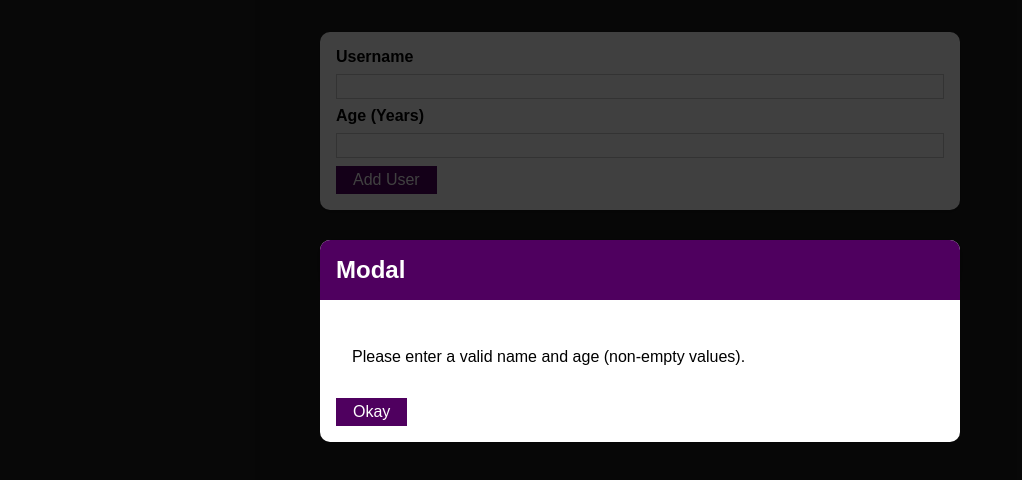
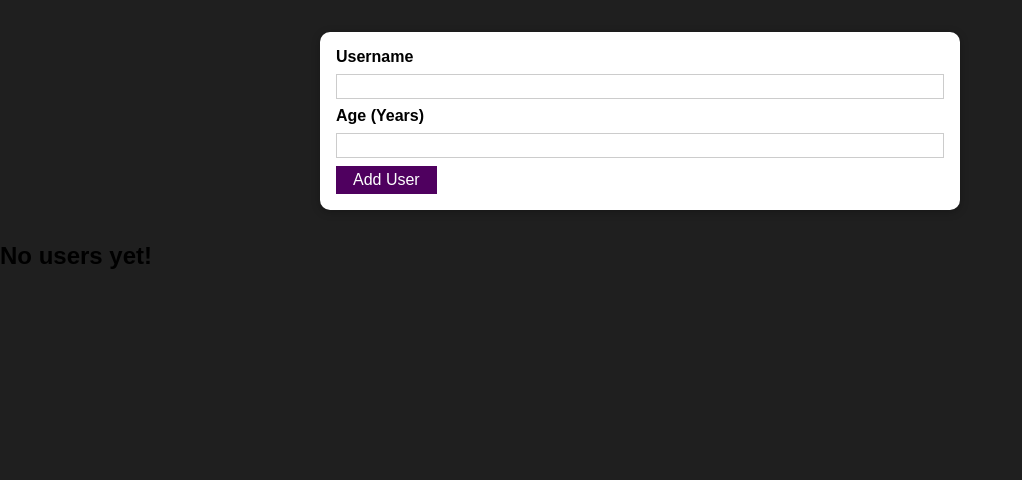
Before and after one commit to darienaxelll/NewUserProject, a React (Create React App) app: page / in a window 1280 px wide. Shown: the top 480 px of the page, without its empty margins (0-1022 px from the left). Built offline with nearby package versions, Linux system fonts and the light colour scheme.

Commit message:
added validity to inputs

```diff
--- a/src/App.js
+++ b/src/App.js
@@ -1,7 +1,6 @@
 import { useState } from "react";
-import AddUser from "./components/AddUser.js";
-import UsersList from "./components/UsersList.js";
-import ErrorModal from "./UI/ErrorModal.js";
+import AddUser from "./components/Users/AddUser";
+import UsersList from "./components/Users/UsersList";
 
 function App() {
   const [users, setUsers] = useState([]);
@@ -12,13 +11,14 @@ function App() {
     });
   };
 
-  console.log(users.length);
-
   return (
     <div>
       <AddUser onAddUser={addUserHandler} />
-      <UsersList users={users} />
-      <ErrorModal />
+      {users.length === 0 ? (
+        <h2>No users yet!</h2>
+      ) : (
+        <UsersList users={users} />
+      )}
     </div>
   );
 }
--- a/src/UI/ErrorModal.js
+++ b/src/components/UI/ErrorModal.js
@@ -2,7 +2,7 @@ import Button from "./Button";
 import Card from "./Card.js";
 import classes from "./ErrorModal.module.css";
 
-const ErrorModal = () => {
+const ErrorModal = (props) => {
   return (
     <div className={classes.backdrop}>
       <Card className={classes.modal}>
--- a/src/components/AddUser.js
+++ b/src/components/Users/AddUser.js
@@ -1,6 +1,7 @@
 import { useState } from "react";
 import Button from "../UI/Button";
 import Card from "../UI/Card";
+import ErrorModal from "../UI/ErrorModal";
 import classes from "./AddUser.module.css";
 
 const AddUser = (props) => {
@@ -23,10 +24,14 @@ const AddUser = (props) => {
       age: age,
     };
 
-    props.onAddUser(newUser);
+    if (username.length === 0 || age.length <= 0) {
+      console.log("Invalid inputs");
+    } else {
+      props.onAddUser(newUser);
 
-    setUsername("");
-    setAge("");
+      setUsername("");
+      setAge("");
+    }
   };
 
   return (
@@ -34,7 +39,7 @@ const AddUser = (props) => {
       <form onSubmit={submitHandler}>
         <label htmlFor="username">Username</label>
         <input
-          id="usernAame"
+          id="username"
           type="text"
           onChange={usernameHandler}
           value={username}
```
Also changed, not shown: src/components/UI/Button.js (renamed from src/UI/Button.js), src/components/UI/Button.module.css (renamed from src/UI/Button.module.css), src/components/UI/Card.js (renamed from src/UI/Card.js), src/components/UI/Card.module.css (renamed from src/UI/Card.module.css), src/components/UI/ErrorModal.module.css (renamed from src/UI/ErrorModal.module.css), src/components/Users/AddUser.module.css (renamed from src/components/AddUser.module.css), src/components/Users/UserList.module.css (renamed from src/components/UserList.module.css), src/components/Users/UsersList.js (renamed from src/components/UsersList.js).
